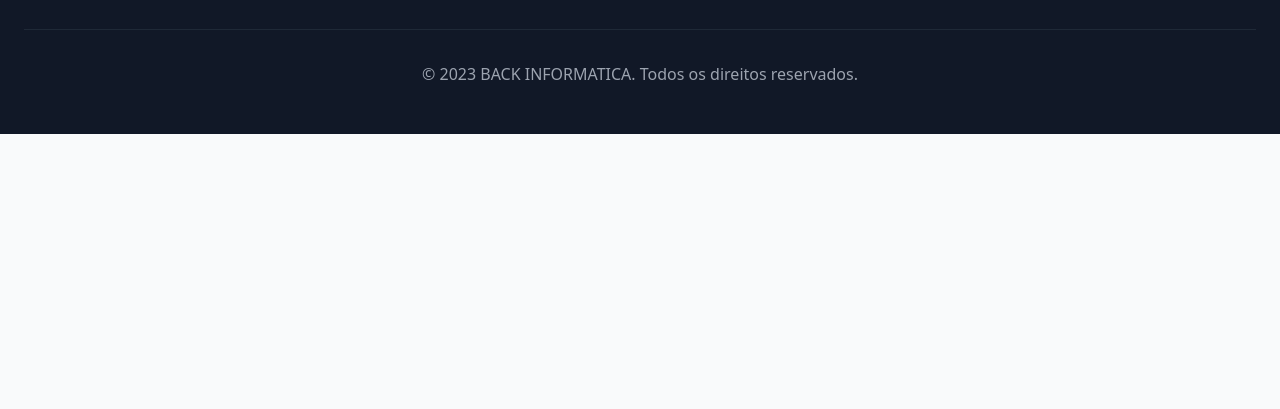
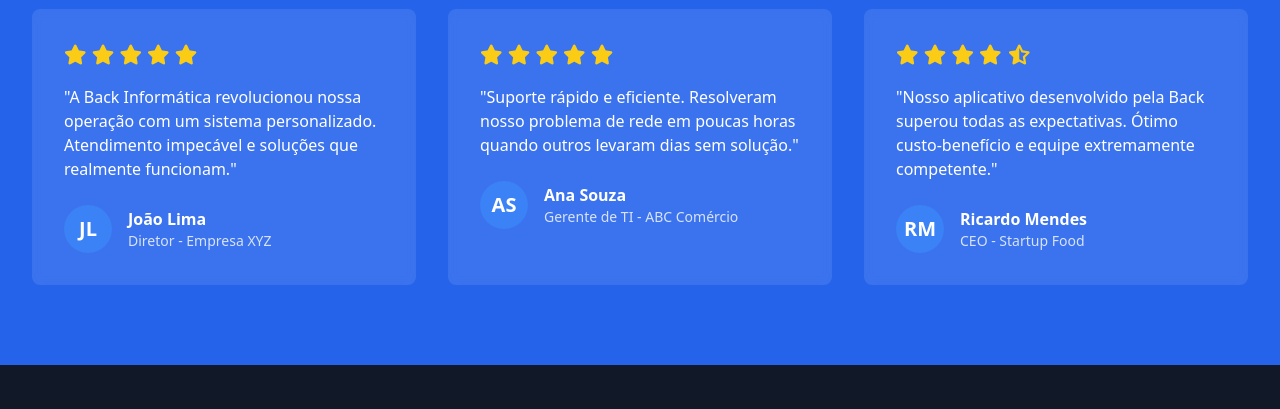
Before and after one commit to JuniorBSDN/backinformatica_inicio, a plain HTML site: page public/index.html in a window 1280 px wide. Shown: the part 3398-3807 px from the top of the page. Before the commit the page ends 3532 px from the top, so only its background shows below. Drawn offline with nearby package versions, Linux system fonts and the light colour scheme.

Commit message:
Update index.html

```diff
--- a/public/index.html
+++ b/public/index.html
@@ -263,34 +263,86 @@
 
 
 
-    <!-- Message Modal -->
-    <div id="messageModal" class="fixed inset-0 bg-black bg-opacity-50 flex items-center justify-center z-50 hidden">
-        <div class="bg-white rounded-lg p-8 max-w-md w-full mx-4">
-            <div class="flex justify-between items-center mb-6">
-                <h3 class="text-2xl font-bold">Envie sua Mensagem</h3>
-                <button id="closeModal" class="text-gray-500 hover:text-gray-700">
-                    <i class="fas fa-times"></i>
-                </button>
+     <!-- Testimonials Section -->
+    <section class="py-20 bg-blue-600 text-white">
+        <div class="max-w-7xl mx-auto px-4 sm:px-6 lg:px-8">
+            <div class="text-center mb-16">
+                <h2 class="text-3xl font-bold mb-4">O Que Nossos Clientes Dizem</h2>
+                <p class="text-xl opacity-90 max-w-3xl mx-auto">Depoimentos de quem já confiou em nossos serviços</p>
             </div>
-            <form>
-                <div class="mb-4">
-                    <label for="modalName" class="block text-gray-700 mb-2">Nome</label>
-                    <input type="text" id="modalName" class="w-full px-4 py-2 border border-gray-300 rounded focus:outline-none focus:ring-2 focus:ring-blue-500">
+
+            <div class="grid grid-cols-1 md:grid-cols-3 gap-8">
+                <!-- Testimonial 1 -->
+                <div class="bg-white bg-opacity-10 p-8 rounded-lg backdrop-filter backdrop-blur-sm">
+                    <div class="flex items-center mb-4">
+                        <div class="text-yellow-400 text-xl mr-2">
+                            <i class="fas fa-star"></i>
+                            <i class="fas fa-star"></i>
+                            <i class="fas fa-star"></i>
+                            <i class="fas fa-star"></i>
+                            <i class="fas fa-star"></i>
+                        </div>
+                    </div>
+                    <p class="mb-6">"A Back Informática revolucionou nossa operação com um sistema personalizado. Atendimento impecável e soluções que realmente funcionam."</p>
+                    <div class="flex items-center">
+                        <div class="w-12 h-12 rounded-full bg-blue-500 flex items-center justify-center mr-4">
+                            <span class="text-xl font-bold">JL</span>
+                        </div>
+                        <div>
+                            <h4 class="font-bold">João Lima</h4>
+                            <p class="text-sm opacity-80">Diretor - Empresa XYZ</p>
+                        </div>
+                    </div>
                 </div>
-                <div class="mb-4">
-                    <label for="modalEmail" class="block text-gray-700 mb-2">Email</label>
-                    <input type="email" id="modalEmail" class="w-full px-4 py-2 border border-gray-300 rounded focus:outline-none focus:ring-2 focus:ring-blue-500">
+
+                <!-- Testimonial 2 -->
+                <div class="bg-white bg-opacity-10 p-8 rounded-lg backdrop-filter backdrop-blur-sm">
+                    <div class="flex items-center mb-4">
+                        <div class="text-yellow-400 text-xl mr-2">
+                            <i class="fas fa-star"></i>
+                            <i class="fas fa-star"></i>
+                            <i class="fas fa-star"></i>
+                            <i class="fas fa-star"></i>
+                            <i class="fas fa-star"></i>
+                        </div>
+                    </div>
+                    <p class="mb-6">"Suporte rápido e eficiente. Resolveram nosso problema de rede em poucas horas quando outros levaram dias sem solução."</p>
+                    <div class="flex items-center">
+                        <div class="w-12 h-12 rounded-full bg-blue-500 flex items-center justify-center mr-4">
+                            <span class="text-xl font-bold">AS</span>
+                        </div>
+                        <div>
+                            <h4 class="font-bold">Ana Souza</h4>
+                            <p class="text-sm opacity-80">Gerente de TI - ABC Comércio</p>
+                        </div>
+                    </div>
                 </div>
-                <div class="mb-6">
-                    <label for="modalMessage" class="block text-gray-700 mb-2">Mensagem</label>
-                    <textarea id="modalMessage" rows="4" class="w-full px-4 py-2 border border-gray-300 rounded focus:outline-none focus:ring-2 focus:ring-blue-500"></textarea>
+
+                <!-- Testimonial 3 -->
+                <div class="bg-white bg-opacity-10 p-8 rounded-lg backdrop-filter backdrop-blur-sm">
+                    <div class="flex items-center mb-4">
+                        <div class="text-yellow-400 text-xl mr-2">
+                            <i class="fas fa-star"></i>
+                            <i class="fas fa-star"></i>
+                            <i class="fas fa-star"></i>
+                            <i class="fas fa-star"></i>
+                            <i class="fas fa-star-half-alt"></i>
+                        </div>
+                    </div>
+                    <p class="mb-6">"Nosso aplicativo desenvolvido pela Back superou todas as expectativas. Ótimo custo-benefício e equipe extremamente competente."</p>
+                    <div class="flex items-center">
+                        <div class="w-12 h-12 rounded-full bg-blue-500 flex items-center justify-center mr-4">
+                            <span class="text-xl font-bold">RM</span>
+                        </div>
+                        <div>
+                            <h4 class="font-bold">Ricardo Mendes</h4>
+                            <p class="text-sm opacity-80">CEO - Startup Food</p>
+                        </div>
+                    </div>
                 </div>
-                <button type="submit" class="w-full bg-blue-600 text-white py-3 px-6 rounded hover:bg-blue-700 transition">
-                    Enviar
-                </button>
-            </form>
+            </div>
         </div>
-    </div>
+    </section>
 
     <!-- Footer -->
     <footer class="bg-gray-900 text-white py-12">
```
